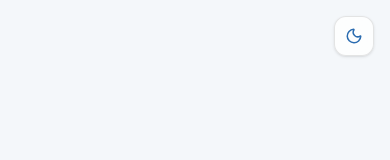
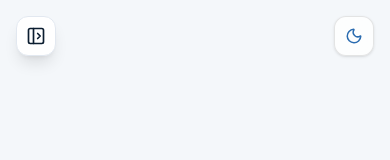
Before and after one commit to EAG-erp-system/ERP-SYSTEM-EAG, a React (Vite) app in the folder Frontend/: page /dashboard in a window 390 px wide. Shown: the top 160 px of the page. Built offline with nearby package versions, Linux system fonts and the light colour scheme.

Commit message:
feat: create button for mobile

```diff
--- a/Frontend/src/Pages/dashboardSideBar.jsx
+++ b/Frontend/src/Pages/dashboardSideBar.jsx
@@ -2,8 +2,14 @@
 import { useTheme } from "../context/ThemeContext.jsx";
 import { Sun, Moon } from "lucide-react";
 
+import { useEffect, useState } from "react";
+import { useParams } from "react-router-dom";
+import { PanelLeftOpen, PanelLeftClose } from "lucide-react";
+
 function DashboardSideBar() {
     const { theme, toggleTheme } = useTheme();
+
+    const [isMobileOpen, setIsMobileOpen] = useState(false);
     return (
         <>
             <div className="min-h-screen bg-[#f4f7fa] dark:bg-[#060b14] text-ink-900 dark:text-slate-100 transition-colors duration-300">
@@ -19,6 +25,14 @@ function DashboardSideBar() {
                         <Moon size={18} className="text-brand-500" />
                     )}
                 </button>
+
+                <button
+                    type="button"
+                    onClick={() => setIsMobileOpen(true)}
+                    className="fixed left-4 top-4 cursor-pointer w-10 h-10 flex items-center justify-center rounded-xl border dark:border-white/10 border-slate-200 bg-white dark:bg-slate-800/80 text-ink-700 dark:text-slate-300 outline-none shadow-lg md:hidden"
+                >
+                    <PanelLeftOpen size={20} />
+                </button>
             </div>
         </>
     )
```
